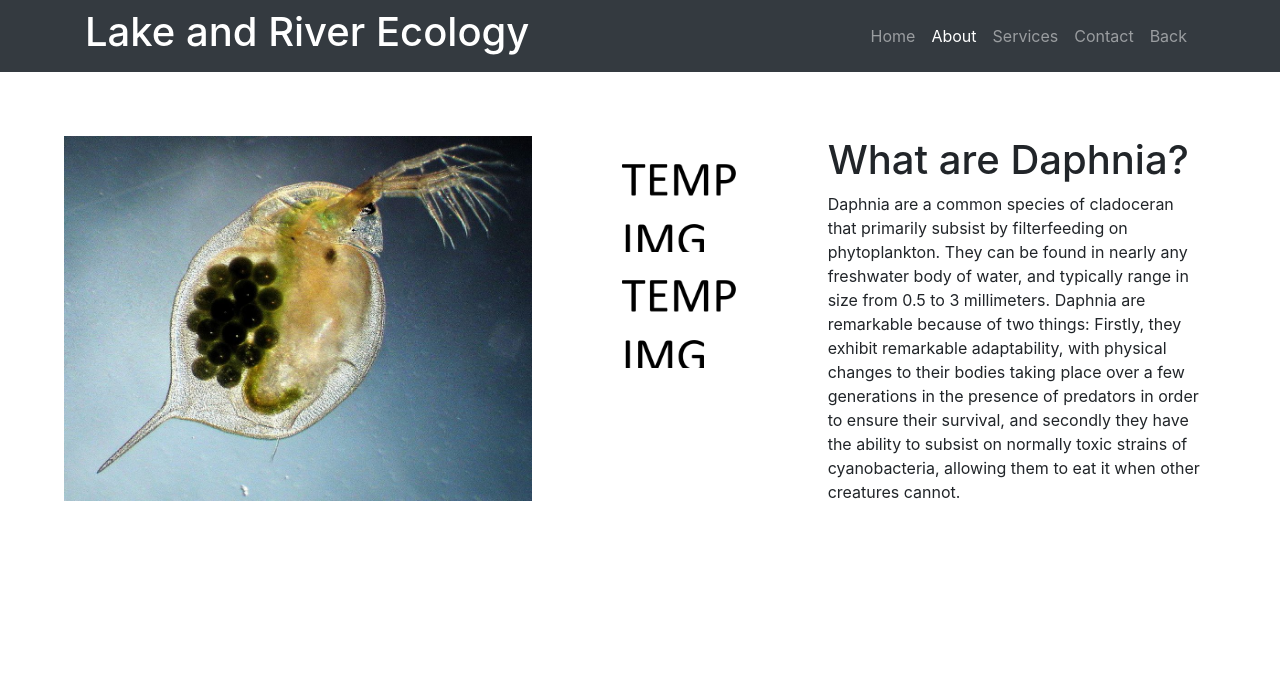
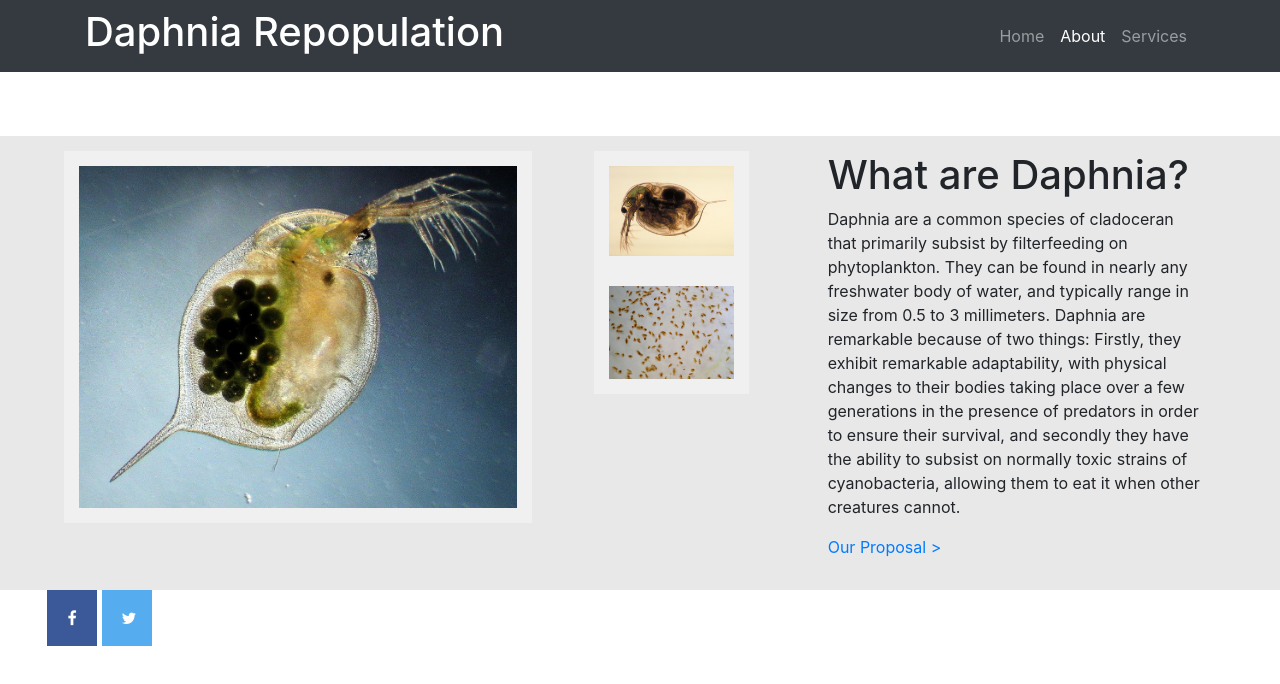
Before and after one commit to EthanSzlovak/LakeAndRiver, a website: page Site/pages/daphnia_repopulation.html in a window 1280 px wide. Drawn offline with Linux system fonts and the light colour scheme.

Commit message:
Changes to Titling and Stuff

```diff
--- a/Site/pages/daphnia_repopulation.html
+++ b/Site/pages/daphnia_repopulation.html
@@ -15,7 +15,7 @@ I used the bootstrap blank template to start this so they get credit for that I
   <meta name="description" content="">
   <meta name="author" content="">
 
-  <title>L&R Ecology Projects</title>
+  <title>Daphnia Repopulation</title>
 
   <!-- Bootstrap core CSS -->
   <link href="../styles/styles.css" rel="stylesheet">
@@ -29,7 +29,7 @@ I used the bootstrap blank template to start this so they get credit for that I
   <!-- Navigation -->
   <nav class="navbar navbar-expand-lg sticky-top navbar-dark bg-dark static-top">
     <div class="container">
-<h1 style="color:white;">Lake and River Ecology</h1>
+<h1 style="color:white;">Daphnia Repopulation</h1>
       <button class="navbar-toggler" type="button" data-toggle="collapse" data-target="#navbarResponsive" aria-controls="navbarResponsive" aria-expanded="false" aria-label="Toggle navigation">
         <span class="navbar-toggler-icon"></span>
       </button>
@@ -46,13 +46,7 @@ I used the bootstrap blank template to start this so they get credit for that I
 				<span class="sr-only">(current)</span>
 				</a>
 			</li>
-			<li class="nav-item">
-				<a class="nav-link" href="contact.html">Contact</a>
-			</li>
-			<li class="nav-item">
-				<a class="nav-link" href="services.html#daphniarepopulation">Back</a>
-			</li>
-		</ul>
+
       </div>
     </div>
   </nav>
@@ -60,32 +54,48 @@ I used the bootstrap blank template to start this so they get credit for that I
   <!-- Page Content -->
 
 <div class="container-fluid  main-body">
-	<div class="row">
-		<div class="row col-md-8" style="max-height:500px">
+	<div class="row imgbox">
+		<div class="row col-md-8 col-sm-12" style="max-height:500px">
 			<div class = "col-md-8">
-				<img class="img-fluid" src="../img/femaledaphniaCOPYRIGHTINFRINGEDONTUSE.jpg" style="max-height:500px;">
+				<img class="img-fluid borderimg" src="../img/femaledaphniaCOPYRIGHTINFRINGEDONTUSE.jpg" style="max-height:500px;">
 			</div>
-			<div class="col-md-4">
+			<div class="col-md-4 col-sm-12">
 				<div class="row">
 					<div class="col-md-12">
-						<img class="img-fluid " src="../img/placeholder.png">
+						<img class="img-fluid borderimg" src="../img/daphnia4.png">
 					</div>
-					<div class="col-md-12 ">
-						<img class="img-fluid" src="../img/placeholder.png">
+					<div class="col-md-12">
+						<img class="img-fluid borderimg" src="../img/daphnia5.jpg">
 					</div>
 				</div>
 			</div>
 		</div>
-		<div class="col-md-4">
+		<div class="col-md-4 col-sm-12">
 			<h1>What are Daphnia?</h1>
 			<p>Daphnia are a common species of cladoceran that primarily subsist by filterfeeding on phytoplankton. They can be found in nearly any freshwater body of water, and typically range in size from 0.5 to 3 millimeters. Daphnia are remarkable because of two things: Firstly, they exhibit remarkable adaptability, with physical changes to their bodies taking place over a few generations in the presence of predators in order to ensure their survival, and secondly they have the ability to subsist on normally toxic strains of cyanobacteria, allowing them to eat it when other creatures cannot.</p>
+
+			<a href="../files/Proposal 1.2.odt" Read More>
+				<p>Our Proposal ></p>
+			</a>
+		</div>
+
+	</div>
+
+
+	<div class="row">
+		<div class="col-md-12">
+			<a href="https://www.facebook.com/EcologyLake/" class="fa fa-facebook"></a>
+			<a href="https://twitter.com/EcologyLake" class="fa fa-twitter"></a>
 		</div>
 	</div>
+
+
+
 </div>
+	<link rel="stylesheet" href="https://cdnjs.cloudflare.com/ajax/libs/font-awesome/4.7.0/css/font-awesome.min.css">
 
-  <!-- Bootstrap core JavaScript -->
-  <script src="../vendor/jquery/jquery.slim.min.js"></script>
-  <script src="../vendor/bootstrap/js/bootstrap.bundle.min.js"></script>
+	<script src="../vendor/jquery/jquery.slim.min.js"></script>
+	<script src="../vendor/bootstrap/js/bootstrap.bundle.min.js"></script>
 
 </body>
 
--- a/Site/styles/styles.css
+++ b/Site/styles/styles.css
@@ -21,6 +21,43 @@
 		max-height:200px;
 		max-width:250px;
 	}
+
+	.borderimg{
+		padding:15px;
+		background-color:#F0F0F0;
+	}
+	.imgbox{
+		padding:15px;
+		background-color:#e8e8e8;
+	}
+
+	 /* Style all font awesome icons */
+.fa {
+  padding: 20px;
+  font-size: 30px;
+  width: 50px;
+  text-align: center;
+  text-decoration: none;
+}
+
+/* Add a hover effect if you want */
+.fa:hover {
+  opacity: 0.7;
+}
+
+/* Set a specific color for each brand */
+
+/* Facebook */
+.fa-facebook {
+  background: #3B5998;
+  color: white;
+}
+
+/* Twitter */
+.fa-twitter {
+  background: #55ACEE;
+  color: white;
+}
 	.carousel-caption p{
 		color:#000000;
 	}.carousel-caption h5{
```
Also changed, not shown: Site/index.html (+15 -8 lines), Site/pages/about.html (+8 -3 lines), Site/pages/contact.html (+15 -16 lines), Site/pages/services.html (+13 -4 lines), Site/img/daphnia3.jpg (added), Site/img/daphnia4.png (added), Site/img/daphnia5.jpg (added), Site/img/management.jpg (added), 1 other file.
